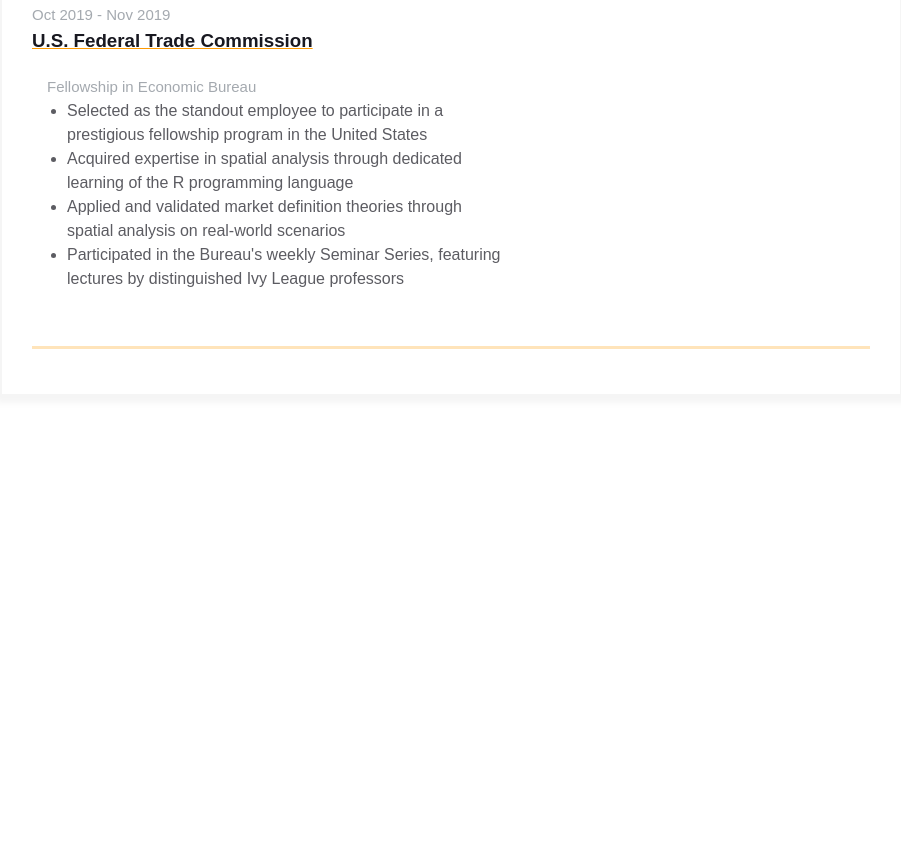
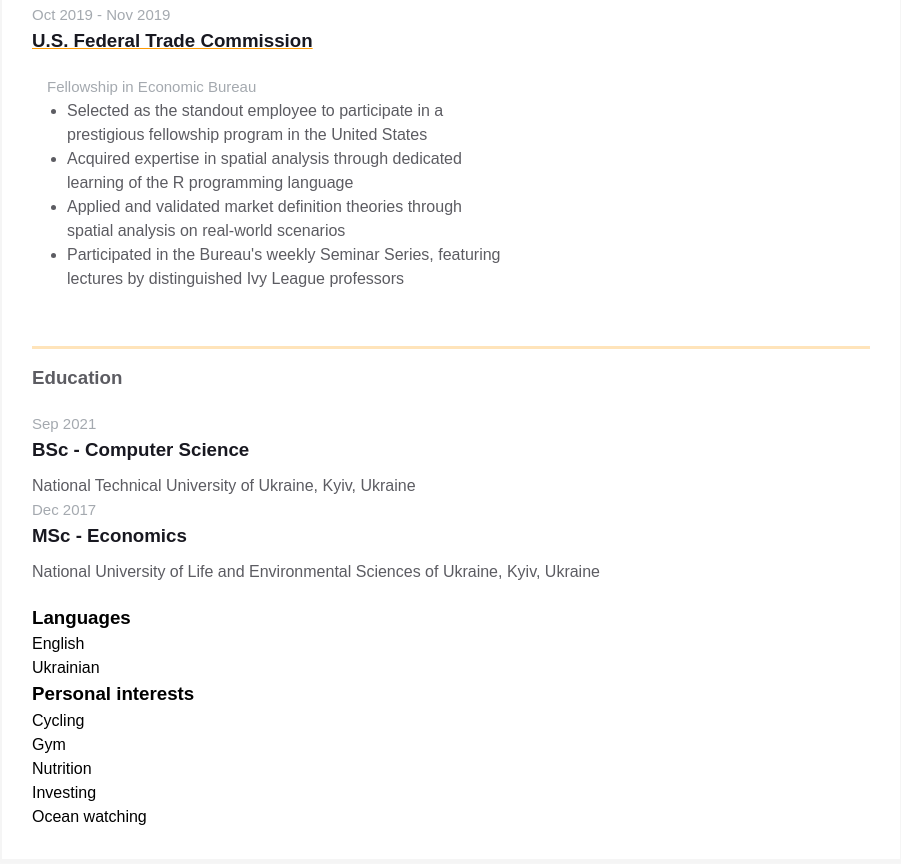
Before and after one commit to maks-n/homepage, a plain HTML site: page index.html in a window 1280 px wide. Shown: the part 2125-2989 px from the top of the page, without its empty margins (189-1090 px from the left). Before the commit the page ends 2570 px from the top, so only its background shows below. Drawn offline with Linux system fonts and the light colour scheme.

Commit message:
add additional info

```diff
--- a/index.html
+++ b/index.html
@@ -364,6 +364,52 @@
             </div>
           </div>
         </div>
+
+        <div class="container">
+          <div class="additional-info fv">
+            <div class="additional-info__education">
+              <h3 class="additional-info__education-header">Education</h3>
+              <div class="additional-info__education-university">
+                <span class="additional-info__education-university-durability">
+                  Sep 2021
+                </span>
+                <h3 class="additional-info__education-university-speciality">
+                  BSc - Computer Science
+                </h3>
+                <p class="additional-info__education-university-name">
+                  National Technical University of Ukraine, Kyiv, Ukraine
+                </p>
+              </div>
+
+              <div class="additional-info__education-university">
+                <span class="additional-info__education-university-durability">
+                  Dec 2017
+                </span>
+                <h3 class="additional-info__education-university-speciality">
+                  MSc - Economics
+                </h3>
+                <p class="additional-info__education-university-name">
+                  National University of Life and Environmental Sciences of Ukraine, Kyiv, Ukraine
+                </p>
+              </div>
+            </div>
+
+            <div class="additional-info__topic">
+              <h3 class="additional-info__topic-header">Languages</h3>
+              <p class="additional-info__topic-item">English</p>
+              <p class="additional-info__topic-item">Ukrainian</p>
+            </div>
+
+            <div class="additional-info__topic">
+              <h3 class="additional-info__topic-header">Personal interests</h3>
+              <p class="additional-info__topic-item">Cycling</p>
+              <p class="additional-info__ltopic-item">Gym</p>
+              <p class="additional-info__topic-item">Nutrition</p>
+              <p class="additional-info__topic-item">Investing</p>
+              <p class="additional-info__topic-item">Ocean watching</p>
+            </div>
+          </div>
+        </div>
       </div>
     </main>
   </body>
```
